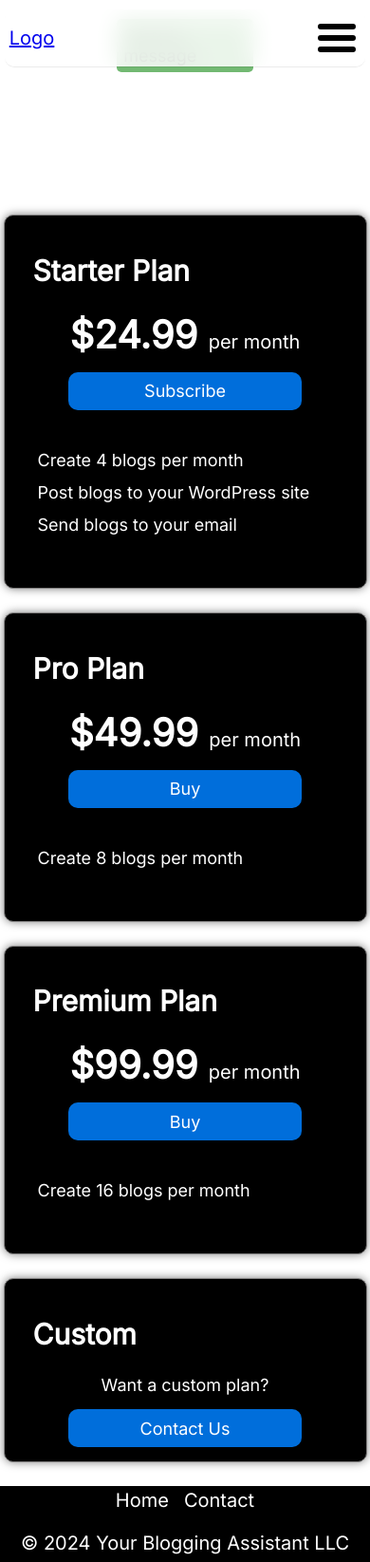
After one commit to Dlang-max/AutoBlog_Django_App, a Django app: page /pay/ in a window 390 px wide. The commit adds this page. Shown: the whole page at 95% size. Run offline with Django 5.2, Linux system fonts and the light colour scheme; a user stored in the database is signed in; tables that the repository leaves empty hold one stand-in row (values such as "Sample post"); one stand-in notice (Sample message) is shown; parts of the project's set-up code (start-up, migrations or seed data) failed here and were passed over.

Commit message:
working on payment cards

```diff
--- a/mysite/autoblog/static/autoblog/style.css
+++ b/mysite/autoblog/static/autoblog/style.css
@@ -677,7 +674,9 @@ resize: none; */
 
 .payment-card-container {
     display: flex;
-    flex-direction: row;
+    flex-wrap: wrap;
+    justify-content: space-around;
+    width: 90%;
 }
 
 .payment-card-form {
@@ -687,40 +686,90 @@ resize: none; */
 
 }
 
+#payment-contact-form {
+    flex-direction: column;
+    align-items: center;
+}
+
+.payment-contact {
+    display: flex;
+    justify-content: center;
+    width: 100%;
+    text-decoration: none;
+}
+
 .payment-card {
-    display: flex;
+    /* display: flex;
     flex-direction: column;
     justify-content:  space-evenly;
-    align-items: center;
-    border: 1px solid black;
+    align-items: center; */
+    text-align: left;
+    border: 1px solid rgb(131, 130, 130);
     border-radius: 10px;
-    width: 400px;
-    height: 500px;
-    margin: 10px;
-    transition: 850ms;
+    width: 18rem;
+    max-width: 18rem;
+    margin: var(--margin-xs);
+    color: var(--primary-color);
+    background-color: var(--secondary-color);
+    box-shadow: 0px 0px 10px 0px rgba(0, 0, 0, 0.5);
+    padding: var(--padding-s);
 
-    background-color:rgb(250, 250, 252);
 }
 
 .payment-card:hover {
-    transition: 850ms;
-    transform: scale(1.01);
+    background-color: rgba(0, 0, 0, .9)
+}
+
+.payment-plan {
+    width: auto;
+    text-align: left;
+    margin-left: var(--margin-s);
+    align-items: flex-start;
+}
+
+.price {
+    text-align: center;
+}
+
+.number {
+    font-weight: bolder;
+    font-size: 2rem;
+}
+
+span strong {
+    font-weight: lighter;
 }
 
 .payment-button {
     font-family: var(--font);
-    width: 50%;
-    height: 30px;
+    font-size: large;
+    width: 70%;
+    height: 40px;
     border: none;
-    border-radius: 5px;
-    color: white;
+    border-radius: var(--radius-small);
+    color: var(--primary-color);
     background-color: var(--button-blue);
+    margin-top: var(--margin-s);
 }
 
 .payment-button:hover {
-    background-color: var(--button-hover-blue);
+    color: var(--button-blue);
     cursor: pointer;
-    transition: 500ms;
+    background-color: transparent;
+    border: 1px solid var(--button-blue);
+}
+
+.features {
+    padding: var(--padding-s);
+    list-style: none;
+}
+
+.feature-list-item {
+    padding: var(--padding-xxs);
+}
+
+.feature-info {
+    font-size: large;
 }
 
 .cancel-button {
@@ -728,7 +777,13 @@ resize: none; */
 }
 
 .cancel-button:hover {
-    background-color: var(--button-hover-red);
+    border: 1px solid rgb(183, 4, 4);
+    background-color: transparent;
+    color: red;
+}
+
+.payment-contact {
+    justify-self: center;
 }
 
 /*
@@ -880,6 +931,7 @@ resize: none; */
     .payment-card-container {
         display: flex;
         flex-direction: column;
+        align-content: center;
     }
 
     .payment-card-container {
@@ -890,10 +942,8 @@ resize: none; */
     }
 
     .payment-card {
-        width: 85%;
-        height: 300px;
-        margin: 0px;
-        margin-bottom: 15px;
+        width: 90vw;
+        margin-bottom: var(--margin-s);
     }
 
     .payment-card:hover{
--- /dev/null
+++ b/mysite/autoblog/templates/autoblog/base.html
@@ -0,0 +1,92 @@
+<!DOCTYPE html>
+<html lang="en">
+<head>
+    <meta charset="UTF-8">
+    <meta name="description" content="Advanced Automated Blog Writing">
+    <meta name="keywords" content="AI, Automation, AutoBlogging, AutoBlogger, AI Blogs, Digital Marketing">
+    <meta name="author" content="Daniel Lang">
+    <meta name="viewport" content="width=device-width, initial-scale=1.0">
+    <link rel="icon" href="/static/autoblog/logo.png" sizes=32x32 type=image/png>
+    <link rel="preconnect" href="https://fonts.googleapis.com">
+    <link rel="preconnect" href="https://fonts.gstatic.com" crossorigin>
+    <link href='https://fonts.googleapis.com/css?family=Inter' rel='stylesheet'>
+    <link href="https://fonts.googleapis.com/css2?family=Major+Mono+Display&display=swap" rel="stylesheet">
+    <script src="https://ajax.googleapis.com/ajax/libs/jquery/3.5.1/jquery.min.js"></script>
+    {% load static %}
+    <link rel="stylesheet" href="{% static 'autoblog/style.css' %}">
+    <title>{% block title %}{% endblock %}</title>
+</head>
+
+<body>
+    <div class="navbar">
+        <header class="navbar-container">
+            <a class="navbar-logo" href="{% url 'home' %}"><div class="logo">Logo</div></a>
+            <nav role="navigation" class="navbar-menu">
+                <a class="navbar-link" href="{% url 'generate_blog' %}">Write</a>
+                <a class="navbar-link" href="{% url 'settings' %}">Account</a>
+            </nav>
+            <nav class="navbar-menu">
+                <a class="navbar-link" href="{% url 'logout' %}">Logout</a>
+            </nav>
+            <div id="hamburger-container" class="hamburger-container">
+                <span class="line top"></span>
+                <span class="line middle"></span>
+                <span class="line bottom"></span>
+            </div>
+            <script>
+                $(document).ready(function(){
+                    $('#hamburger-container').click(function(){
+                        $(this).find('.line').toggleClass('open');
+                        $("#overlay").toggleClass('open');
+                    });
+                });
+            </script>
+        </header>
+        <div id="overlay" class="overlay">
+            <nav role="navigation" class="mobile-navbar-menu">
+                <a class="mobile-navbar-link" href="{% url 'generate_blog' %}">Write</a>
+                <a class="mobile-navbar-link" href="{% url 'settings' %}">Account</a>
+                <a class="mobile-navbar-link" href="{% url 'logout' %}">Logout</a>
+            </nav>
+        </div>
+    </div>
+
+
+
+
+
+
+
+
+
+
+
+
+
+
+
+
+
+    <div class="message-container">
+        {% if messages %}
+            <ul class="messages">
+                {% for message in messages %}
+                    <li {% if message.tags %} class="{{ message.tags }} message"{% endif %} onclick="removeMessage()">{{ message|escape  }}</li>
+                {% endfor %}
+            </ul>
+        {% endif %}
+    </div>
+    <div id="content">
+        {% block content %}{% endblock %}
+    </div>
+    <footer class="footer">
+        <p class="footer-text">© 2024 Your Blogging Assistant LLC</p>
+        <div class="footer-links">
+            <a class="footer-link" href="{% url 'home' %}">Home</a>
+            <a class="footer-link" href="{% url 'contact' %}">Contact</a>
+        </div>
+    </footer>
+    {% load static %}
+    <script src="{% static 'autoblog/script.js' %}"></script>
+</body>
+</html>
--- a/mysite/autoblog/templates/autoblog/memberDashboard.html
+++ b/mysite/autoblog/templates/autoblog/memberDashboard.html
@@ -87,6 +87,10 @@
                         <input id="delete-blog" class="submit-button" type="submit" formaction="{% url 'delete_blog' %}" value="Delete">
                     </form>
                 {% else %}
+                    <form method="POST">
+                        {% csrf_token %}
+                        <input id="delete-blog" class="submit-button" type="submit" formaction="{% url 'delete_blog' %}" value="Delete">
+                    </form>
                     <div id="member-info-link"><h3><a href="{% url 'member_info' %}">Link</a> your WordPress Site!</h3></div>
                 {% endif %}
             </main>
--- a/mysite/autoblog/templates/autoblog/pay.html
+++ b/mysite/autoblog/templates/autoblog/pay.html
@@ -4,29 +4,56 @@
 
 {% block content %}
 <div class="stripe-form">
+
     <div class="payment-card-container">
+
         <div id="good-card" class="payment-card">
-            <h2>Good</h2>
-            <p>$10.00/Month</p>
-            <p>1 Blog per Month</p>
-
+            <h2 class="payment-plan">Starter Plan</h2>
+            <div class="price">
+                <span class="number">
+                    $24.99
+                </span>
+                <span>
+                    <strong>per month</strong>
+                </span>
+            </div>
             <form class="payment-card-form" method="POST">
                 {% csrf_token %}
                 <input type="hidden" name="payment" value="Good"/>
                 {% if member.membership_level == "none" %}
-                    <button type="submit" class="payment-button" formaction="{% url 'checkout' %}">Buy</button>
+                    <button type="submit" class="payment-button" formaction="{% url 'checkout' %}">Subscribe</button>
                 {% elif member.membership_level == "Good" %}
                     <button type="submit" class="cancel-button payment-button" formaction="{% url 'cancel-subscription' %}">Cancel</button>
                 {% elif member.membership_level == "Better" or member.membership_level == "Best" %}
                     <button type="submit" class="cancel-button payment-button" formaction="{% url 'upgrade-subscription' %}">Downgrade</button>
                 {% endif %}
             </form>
+            <ul class="features">
+                <li class="feature-list-item">
+                    <span class="feature-info">Create 4 blogs per month</span>
+                </li>
+                <li class="feature-list-item">
+                    <span class="feature-info">Post blogs to your WordPress site</span>
+                </li>
+                <li class="feature-list-item">
+                    <span class="feature-info">Send blogs to your email</span>
+                </li>
+            </ul>
         </div>
 
+
+
+
         <div id="better-card" class="payment-card">
-            <h2>Better</h2>
-            <p>$20.00/Month</p>
-            <p>2 Blogs per Month</p>
+            <h2 class="payment-plan">Pro Plan</h2>
+            <div class="price">
+                <span class="number">
+                    $49.99
+                </span>
+                <span>
+                    <strong>per month</strong>
+                </span>
+            </div>
             <form class="payment-card-form" method="POST">
                 {% csrf_token %}
                 <input type="hidden" name="payment" value="Better"/>
@@ -40,12 +67,32 @@
                     <button type="submit" class="cancel-button payment-button" formaction="{% url 'upgrade-subscription' %}">Downgrade</button>
                 {% endif %}
             </form>
+            <ul class="features">
+                <li class="feature-list-item">
+                    <span class="feature-info">Create 8 blogs per month</span>
+                </li>
+                <li>
+                    <span class="feature-info"></span>
+                </li>
+                <li>
+                    <span class="feature-info"></span>
+                </li>
+            </ul>
         </div>
 
+
+
+
         <div id="best-card" class="payment-card">
-            <h2>Best</h2>
-            <p>$30.00/Month</p>
-            <p>4 Blogs per Month</p>
+            <h2 class="payment-plan">Premium Plan</h2>
+            <div class="price">
+                <span class="number">
+                    $99.99
+                </span>
+                <span>
+                    <strong>per month</strong>
+                </span>
+            </div>
             <form class="payment-card-form" method="POST">
                 {% csrf_token %}
                 <input type="hidden" name="payment" value="Best"/>
@@ -57,6 +104,27 @@
                     <button type="submit" class="cancel-button payment-button" formaction="{% url 'cancel-subscription' %}">Cancel</button>
                 {% endif %}
             </form>
+            <ul class="features">
+                <li class="feature-list-item">
+                    <span class="feature-info">Create 16 blogs per month</span>
+                </li>
+                <li>
+                    <span class="feature-info"></span>
+                </li>
+                <li>
+                    <span class="feature-info"></span>
+                </li>
+            </ul>
+        </div>
+
+        <div id="best-card" class="payment-card">
+            <h2 class="payment-plan">Custom</h2>
+            <form id="payment-contact-form" class="payment-card-form">
+                <span class="feature-info">Want a custom plan?</span>
+                <a class="payment-contact" href="{% url 'contact' %}">
+                    <button class="payment-button" >Contact Us</button>
+                </a>
+            </form>
         </div>
     </div>
 </div>
```
Also changed, not shown: other parts of mysite/autoblog/static/autoblog/style.css (+21 -28 lines), mysite/autoblog/templates/autoblog/homeBase.html (+4 -8 lines), mysite/autoblog/templates/autoblog/settings.html (+13 -19 lines).
